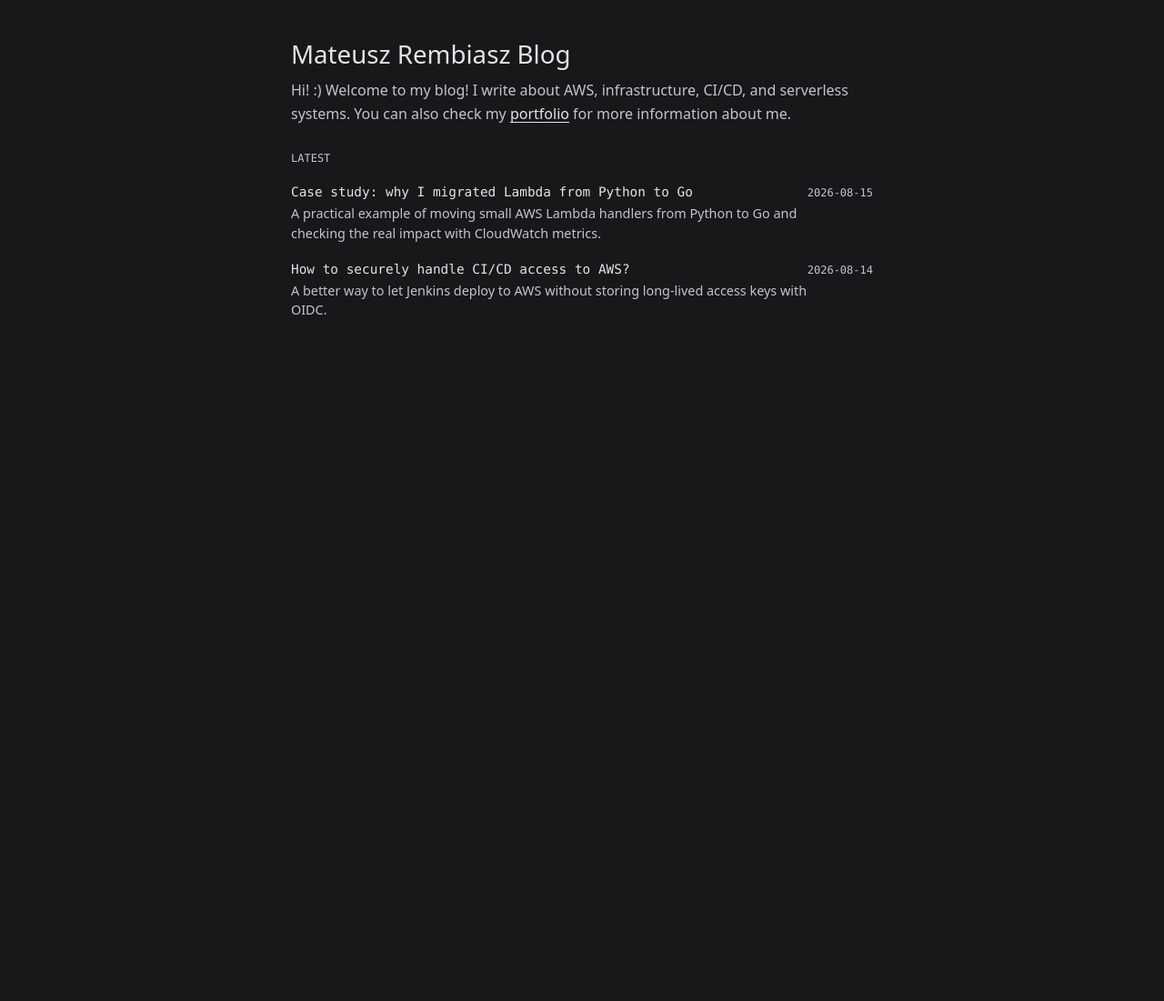
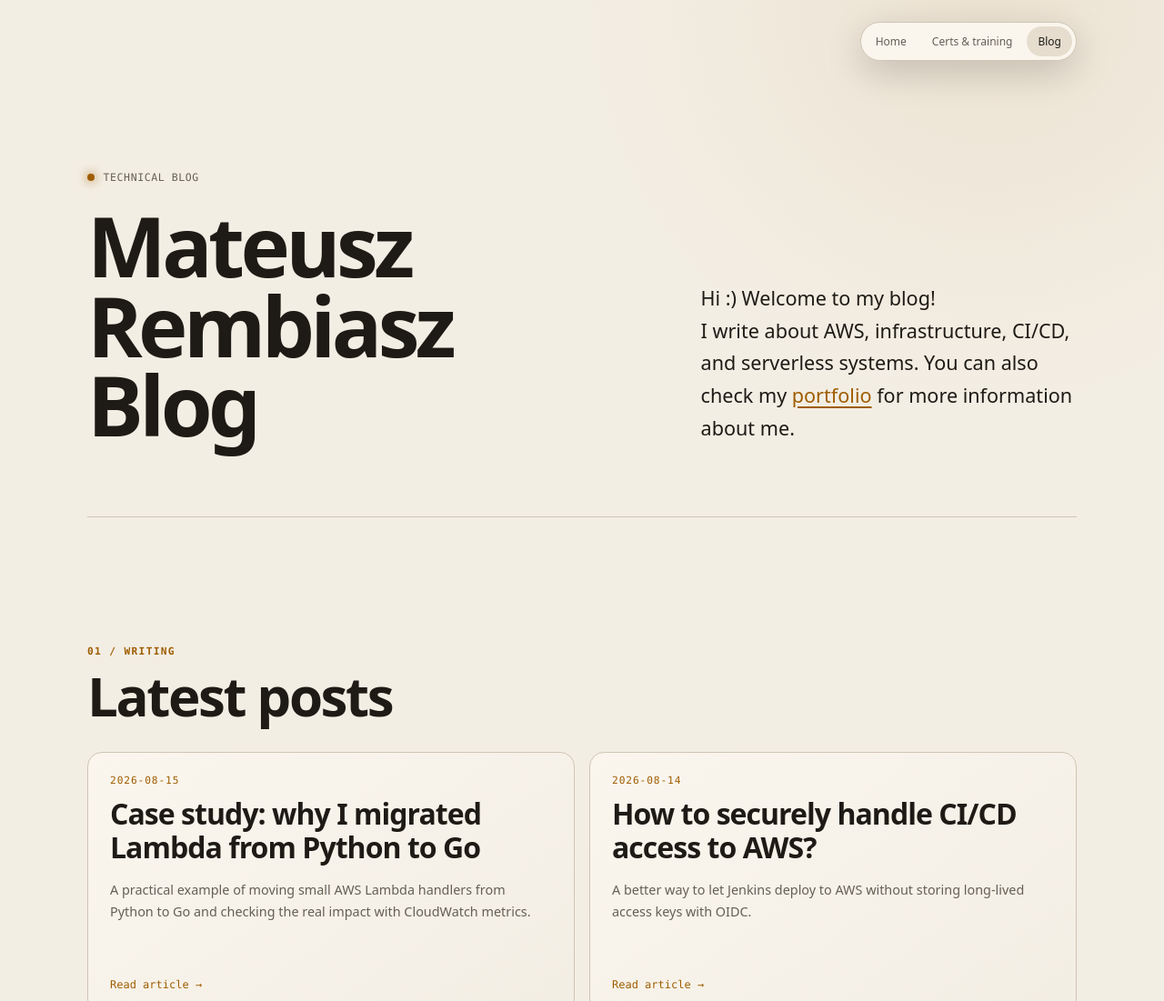
Before and after one commit to kerbatek/mrembiasz-blog, an Astro site: page / in a window 1280 px wide. Shown: the top 1101 px of the page at 91% size. Before the commit the page ends 800 px from the top, so only its background shows below. Built offline with nearby package versions, Linux system fonts and the light colour scheme; Astro itself is replaced by a stand-in of ours; some packages are replaced by stand-ins of ours; no server answers.

Commit message:
feat: modernize blog design

```diff
--- /dev/null
+++ b/src/frontend/components/PrimaryNav.astro
@@ -0,0 +1,20 @@
+---
+const navItems = [
+  { href: "https://mrembiasz.pl/", label: "Home" },
+  {
+    href: "https://mrembiasz.pl/certifications/",
+    label: "Certs & training",
+  },
+  { href: "/", label: "Blog", current: true },
+];
+---
+
+<nav class="nav" aria-label="Primary navigation">
+  {
+    navItems.map((item) => (
+      <a href={item.href} aria-current={item.current ? "page" : undefined}>
+        {item.label}
+      </a>
+    ))
+  }
+</nav>
--- a/src/frontend/pages/index.astro
+++ b/src/frontend/pages/index.astro
@@ -1,5 +1,6 @@
 ---
 import { getCollection } from "astro:content";
+import PrimaryNav from "../components/PrimaryNav.astro";
 import "../styles/global.css";
 import "../styles/index.css";
 
@@ -20,29 +21,41 @@ const posts = (await getCollection("blog")).sort((a, b) =>
       content="Production notes by Mateusz Rembiasz on AWS, infrastructure, CI/CD, and serverless systems."
     />
     <meta name="deploy-id" content={deployId} />
+    <link rel="icon" href="/favicon.svg" type="image/svg+xml" />
     <title>Mateusz Rembiasz Blog</title>
   </head>
-  <body>
+  <body class="blog-index">
     <main class="container">
-      <h1 class="name">Mateusz Rembiasz Blog</h1>
-      <p class="bio">
-        Hi! :) Welcome to my blog! I write about AWS, infrastructure, CI/CD, and
-        serverless systems. You can also check my <a href="https://mrembiasz.pl"
-          >portfolio</a
-        > for more information about me.
-      </p>
+      <PrimaryNav />
+
+      <header class="editorial-hero">
+        <div>
+          <p class="status">Technical Blog</p>
+          <h1 class="name">Mateusz Rembiasz Blog</h1>
+        </div>
+        <p class="bio">
+          Hi :) Welcome to my blog! <br />
+          I write about AWS, infrastructure, CI/CD, and serverless systems. You can
+          also check my <a href="https://mrembiasz.pl">portfolio</a> for more information
+          about me.
+        </p>
+      </header>
 
       <section class="section" aria-labelledby="posts-title">
-        <p id="posts-title" class="section-label">Latest</p>
+        <div class="section-heading">
+          <p class="section-label">01 / Writing</p>
+          <h2 id="posts-title" class="section-title">Latest posts</h2>
+        </div>
         <div class="posts">
           {
             posts.map((post) => (
               <a class="post" href={`/posts/${post.id}/`}>
                 <div class="post-header">
-                  <h2>{post.data.title}</h2>
                   <time datetime={post.data.date}>{post.data.date}</time>
+                  <h3>{post.data.title}</h3>
                 </div>
                 <p>{post.data.summary}</p>
+                <span class="post-link">Read article →</span>
               </a>
             ))
           }
--- a/src/frontend/pages/posts/[...slug].astro
+++ b/src/frontend/pages/posts/[...slug].astro
@@ -1,5 +1,6 @@
 ---
 import { getCollection, render } from "astro:content";
+import PrimaryNav from "../../components/PrimaryNav.astro";
 import "../../styles/global.css";
 import "../../styles/post.css";
 
@@ -24,10 +25,13 @@ const deployId = import.meta.env.PUBLIC_DEPLOY_ID ?? "local";
     <meta name="viewport" content="width=device-width, initial-scale=1" />
     <meta name="description" content={post.data.summary} />
     <meta name="deploy-id" content={deployId} />
+    <link rel="icon" href="/favicon.svg" type="image/svg+xml" />
     <title>{post.data.title} | Mateusz Rembiasz Blog</title>
   </head>
-  <body>
+  <body class="post-page">
     <main class="container">
+      <PrimaryNav />
+
       <article class="article">
         <nav class="article-back article-back-top" aria-label="Post navigation">
           <a href="/">Back to blog</a>
--- a/src/frontend/styles/global.css
+++ b/src/frontend/styles/global.css
@@ -7,16 +7,22 @@
 }
 
 :root {
-  --bg: #18181b;
-  --text: #e4e4e7;
-  --muted: #c4c4ca;
-  --border: #3f3f46;
-  --hover-bg: #27272a;
+  --bg: #12110f;
+  --text: #f5f2eb;
+  --muted: #b9b1a3;
+  --border: #3a342b;
+  --hover-bg: #29241d;
+  --surface: #1c1915;
+  --accent: #f2b84b;
+  --accent-hover: #ffd077;
+  color-scheme: dark;
 }
 
 body {
   min-height: 100vh;
-  background: var(--bg);
+  background:
+    radial-gradient(circle at 85% 0%, rgb(242 184 75 / 8%), transparent 28rem),
+    var(--bg);
   color: var(--text);
   font-family:
     ui-sans-serif,
@@ -30,25 +36,66 @@ body {
 
 .container {
   width: 100%;
-  max-width: 44rem;
+  max-width: 72rem;
   margin: 0 auto;
-  padding: 2.5rem 2rem;
+  padding: 1.5rem 2rem;
+}
+
+.nav {
+  display: flex;
+  flex-wrap: wrap;
+  gap: 0.25rem;
+  width: fit-content;
+  margin-left: auto;
+  border: 1px solid var(--border);
+  border-radius: 999px;
+  padding: 0.25rem;
+  background: var(--surface);
+  box-shadow: 0 0.75rem 2.5rem rgb(0 0 0 / 18%);
+}
+
+.nav a {
+  border-radius: 999px;
+  padding: 0.5rem 0.75rem;
+  color: var(--muted);
+  font-size: 0.75rem;
+  font-weight: 500;
+  text-decoration: none;
+}
+
+.nav a:hover,
+.nav a[aria-current="page"] {
+  background: var(--hover-bg);
+  color: var(--text);
 }
 
 a:focus-visible {
-  outline: 2px solid var(--text);
+  outline: 2px solid var(--accent);
   outline-offset: 4px;
 }
 
-.name {
-  margin-bottom: 0.5rem;
-  font-size: 1.73rem;
-  font-weight: 500;
-  letter-spacing: 0;
+@media (prefers-color-scheme: light) {
+  :root {
+    --bg: #f3eee4;
+    --text: #1e1b16;
+    --muted: #655f55;
+    --border: #cfc5b5;
+    --hover-bg: #e6ddcf;
+    --surface: #faf6ee;
+    --accent: #9f5d00;
+    --accent-hover: #7d4800;
+    color-scheme: light;
+  }
+
+  body {
+    background:
+      radial-gradient(circle at 85% 0%, rgb(159 93 0 / 8%), transparent 28rem),
+      var(--bg);
+  }
 }
 
-@media (max-width: 520px) {
+@media (max-width: 760px) {
   .container {
-    padding: 2rem 1.25rem;
+    padding: 1.25rem;
   }
 }
--- a/src/frontend/styles/index.css
+++ b/src/frontend/styles/index.css
@@ -1,94 +1,167 @@
+.blog-index .nav {
+  margin-bottom: clamp(4rem, 9vw, 8rem);
+}
+
+.status {
+  display: inline-flex;
+  gap: 0.6rem;
+  align-items: center;
+  margin-bottom: 1.5rem;
+  color: var(--muted);
+  font-family: ui-monospace, SFMono-Regular, Menlo, Monaco, Consolas, monospace;
+  font-size: 0.72rem;
+  letter-spacing: 0.05em;
+  text-transform: uppercase;
+}
+
+.status::before {
+  width: 0.5rem;
+  height: 0.5rem;
+  border-radius: 999px;
+  background: var(--accent);
+  box-shadow: 0 0 0.75rem var(--accent);
+  content: "";
+}
+
+.editorial-hero {
+  display: grid;
+  grid-template-columns: minmax(0, 1.15fr) minmax(18rem, 0.85fr);
+  gap: clamp(3rem, 9vw, 8rem);
+  align-items: end;
+  margin-bottom: clamp(5rem, 11vw, 9rem);
+  border-bottom: 1px solid var(--border);
+  padding-bottom: clamp(3rem, 7vw, 5rem);
+}
+
+.blog-index .name {
+  max-width: 14ch;
+  color: var(--text);
+  font-size: clamp(3.25rem, 7.2vw, 5.75rem);
+  font-weight: 650;
+  letter-spacing: -0.05em;
+  line-height: 0.95;
+}
+
 .bio {
-  margin-bottom: 1.75rem;
-  color: var(--muted);
-  font-size: 1rem;
-  font-weight: 300;
+  max-width: 36rem;
+  color: var(--text);
+  font-size: clamp(1.05rem, 2.1vw, 1.35rem);
   line-height: 1.65;
 }
 
 .bio a {
-  color: var(--text);
+  color: var(--accent);
   text-decoration: underline;
   text-underline-offset: 0.18em;
 }
 
 .bio a:hover {
-  color: var(--muted);
+  color: var(--accent-hover);
 }
 
 .section {
-  margin-bottom: 1.75rem;
+  margin-bottom: clamp(5rem, 10vw, 8rem);
+}
+
+.section-heading {
+  margin-bottom: 2rem;
 }
 
 .section-label {
   margin-bottom: 0.75rem;
-  color: var(--muted);
-  font-family:
-    ui-monospace, SFMono-Regular, Menlo, Monaco, Consolas, "Liberation Mono",
-    monospace;
-  font-size: 0.75rem;
-  font-weight: 400;
-  letter-spacing: 0;
+  color: var(--accent);
+  font-family: ui-monospace, SFMono-Regular, Menlo, Monaco, Consolas, monospace;
+  font-size: 0.7rem;
+  font-weight: 600;
+  letter-spacing: 0.12em;
   text-transform: uppercase;
 }
 
+.section-title {
+  color: var(--text);
+  font-size: clamp(2rem, 5vw, 3.75rem);
+  font-weight: 600;
+  letter-spacing: -0.04em;
+  line-height: 1;
+}
+
 .posts {
-  display: flex;
-  flex-direction: column;
+  display: grid;
+  grid-template-columns: repeat(2, minmax(0, 1fr));
+  gap: 1rem;
 }
 
 .post {
-  display: block;
-  margin: 0 -0.75rem;
-  border-radius: 6px;
-  padding: 0.65rem 0.75rem;
+  display: flex;
+  min-height: 18rem;
+  flex-direction: column;
+  border: 1px solid var(--border);
+  border-radius: 1rem;
+  padding: 1.5rem;
+  background: linear-gradient(145deg, var(--surface), transparent);
+  color: var(--text);
   text-decoration: none;
+  transition:
+    border-color 160ms ease,
+    transform 160ms ease;
 }
 
 .post:hover {
-  background: var(--hover-bg);
+  border-color: color-mix(in srgb, var(--accent) 65%, var(--border));
+  transform: translateY(-0.2rem);
 }
 
 .post-header {
   display: flex;
-  align-items: baseline;
-  justify-content: space-between;
-  gap: 1rem;
-  margin-bottom: 0.3rem;
+  flex-direction: column;
+  gap: 0.75rem;
+  margin-bottom: 1rem;
 }
 
-.post h2 {
+.post h3 {
   color: var(--text);
-  font-family:
-    ui-monospace, SFMono-Regular, Menlo, Monaco, Consolas, "Liberation Mono",
-    monospace;
-  font-size: 0.9rem;
-  font-weight: 400;
+  font-size: clamp(1.35rem, 3vw, 2rem);
+  font-weight: 600;
+  letter-spacing: -0.03em;
+  line-height: 1.15;
 }
 
 .post time {
-  color: var(--muted);
-  font-family:
-    ui-monospace, SFMono-Regular, Menlo, Monaco, Consolas, "Liberation Mono",
-    monospace;
-  font-size: 0.75rem;
+  color: var(--accent);
+  font-family: ui-monospace, SFMono-Regular, Menlo, Monaco, Consolas, monospace;
+  font-size: 0.7rem;
+  letter-spacing: 0.08em;
+  text-transform: uppercase;
 }
 
 .post p {
-  max-width: 38rem;
   color: var(--muted);
   font-size: 0.9rem;
-  font-weight: 300;
-  line-height: 1.5;
+  line-height: 1.7;
 }
 
-@media (max-width: 520px) {
-  .post-header {
-    display: block;
+.post-link {
+  margin-top: auto;
+  padding-top: 2rem;
+  color: var(--accent);
+  font-family: ui-monospace, SFMono-Regular, Menlo, Monaco, Consolas, monospace;
+  font-size: 0.75rem;
+  font-weight: 500;
+}
+
+@media (max-width: 760px) {
+  .editorial-hero {
+    grid-template-columns: 1fr;
+    gap: 2rem;
   }
 
-  .post time {
-    display: block;
-    margin-top: 0.2rem;
+  .posts {
+    grid-template-columns: 1fr;
   }
 }
+
+@media (prefers-reduced-motion: reduce) {
+  .post {
+    transition: none;
+  }
+}
```
Also changed, not shown: src/frontend/styles/post.css (+55 -40 lines), public/favicon.svg (added).
